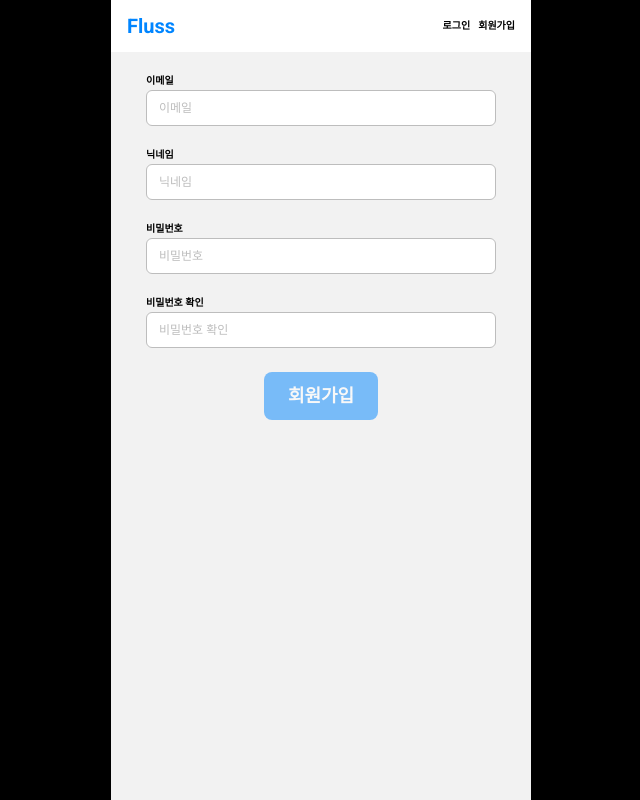
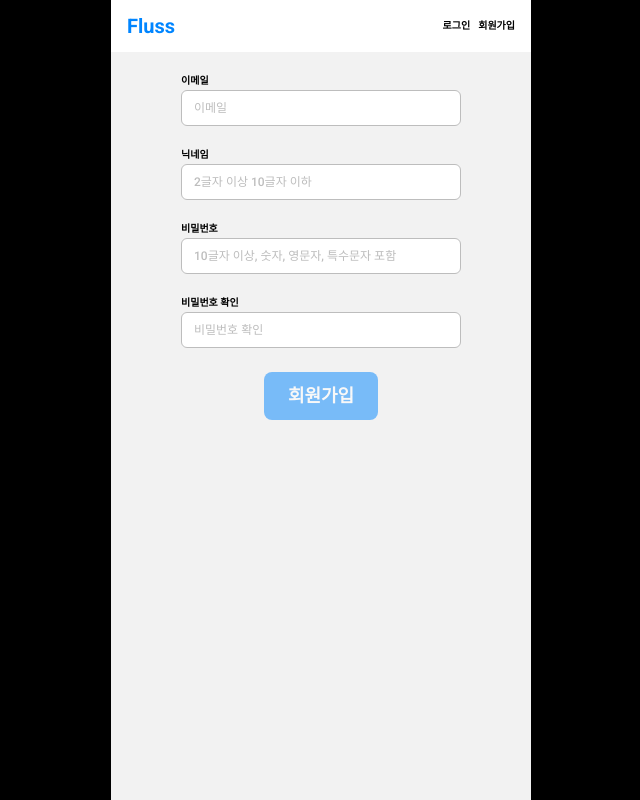
Before and after one commit to hautest/sns-frontend, a React (Create React App) app: page /sign-up in a window 1280 px wide. Shown: the whole page, without its empty margins (319-959 px from the left). Built offline with nearby package versions, Linux system fonts and the light colour scheme; no server answers.

Commit message:
refactor: add placeholder

```diff
--- a/src/components/LabelAndInput.js
+++ b/src/components/LabelAndInput.js
@@ -3,14 +3,22 @@ import styled from "styled-components";
 import { Typography } from "./Typography";
 import { Input } from "./Input";
 
-export function LabelAndInput({ id, value, onChange, type, status, label }) {
+export function LabelAndInput({
+  id,
+  value,
+  onChange,
+  type,
+  status,
+  label,
+  placeholder,
+}) {
   return (
     <StyledLabelAndInput>
       <Typography variant="body3" color="black" as="label" htmlFor={id}>
         {label}
       </Typography>
       <Input
-        placeholder={label}
+        placeholder={placeholder}
         id={id}
         onChange={onChange}
         value={value}
--- a/src/page/SignUp/SignUp.js
+++ b/src/page/SignUp/SignUp.js
@@ -30,14 +30,26 @@ export function SignUp() {
   const rePassword = useValidatedInputValue("", new RegExp(password.value));
 
   const inputArr = [
-    { ...email, id: "email", label: "이메일" },
-    { ...nickname, id: "nickname", label: "닉네임" },
-    { ...password, id: "password", label: "비밀번호", type: "password" },
+    { ...email, id: "email", label: "이메일", placeholder: "이메일" },
+    {
+      ...nickname,
+      id: "nickname",
+      label: "닉네임",
+      placeholder: "2글자 이상 10글자 이하",
+    },
+    {
+      ...password,
+      id: "password",
+      label: "비밀번호",
+      type: "password",
+      placeholder: "10글자 이상, 숫자, 영문자, 특수문자 포함",
+    },
     {
       ...rePassword,
       id: "rePassword",
       label: "비밀번호 확인",
       type: "password",
+      placeholder: "비밀번호 확인",
     },
   ];
 
@@ -62,7 +74,7 @@ export function SignUp() {
   }, [isSignUpSuccess, dispatch, navigate]);
 
   return (
-    <div>
+    <StyledSignUp>
       <Modal visible={isLoading}>
         <LoadingIndicator />
       </Modal>
@@ -76,7 +88,7 @@ export function SignUp() {
           </Button>
         </ButtonBox>
       </form>
-    </div>
+    </StyledSignUp>
   );
 }
 
@@ -84,3 +96,7 @@ export const ButtonBox = styled.div`
   margin: 0 auto;
   width: fit-content;
 `;
+
+const StyledSignUp = styled.div`
+  padding: 0 35px;
+`;
```
